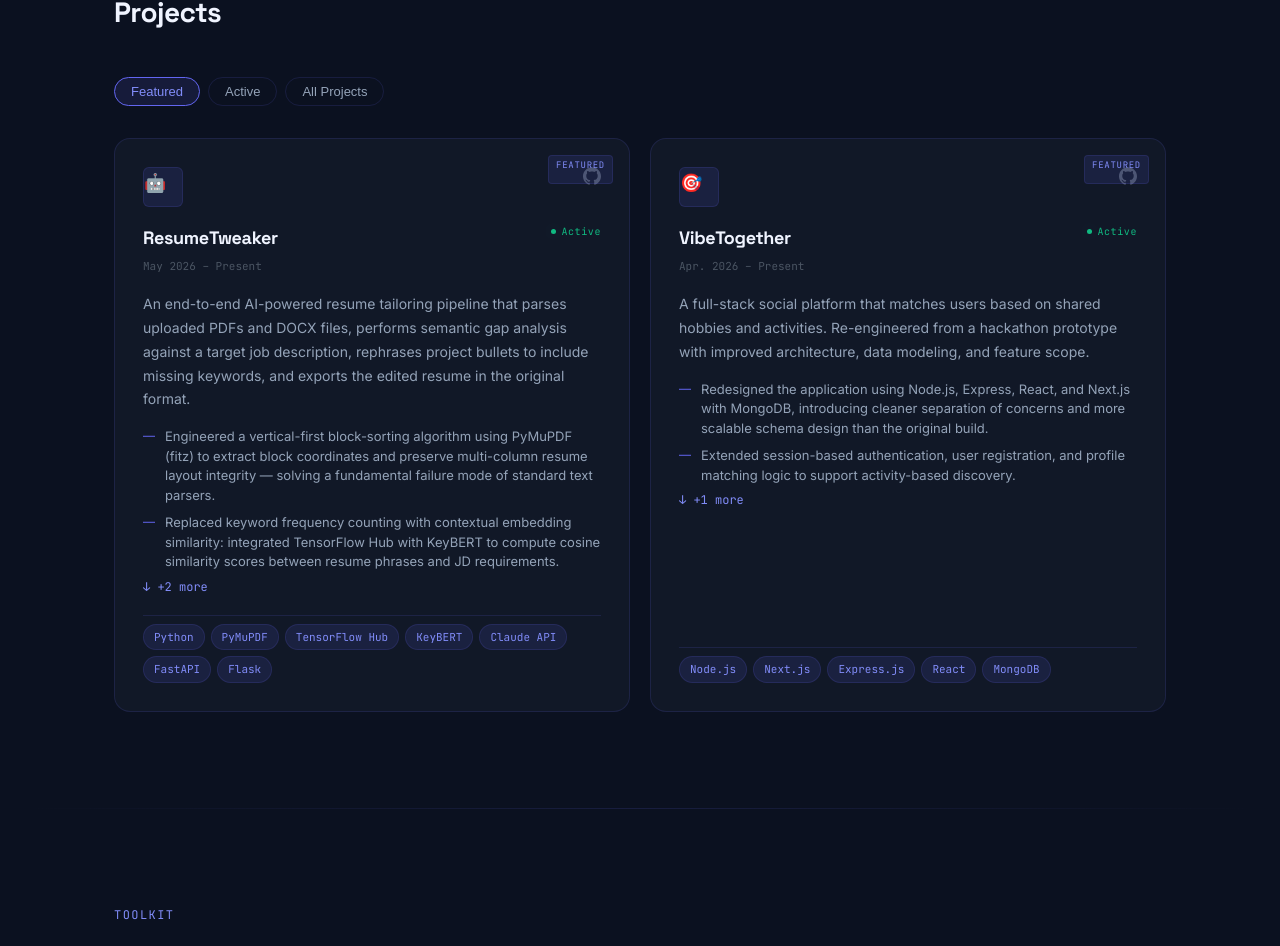
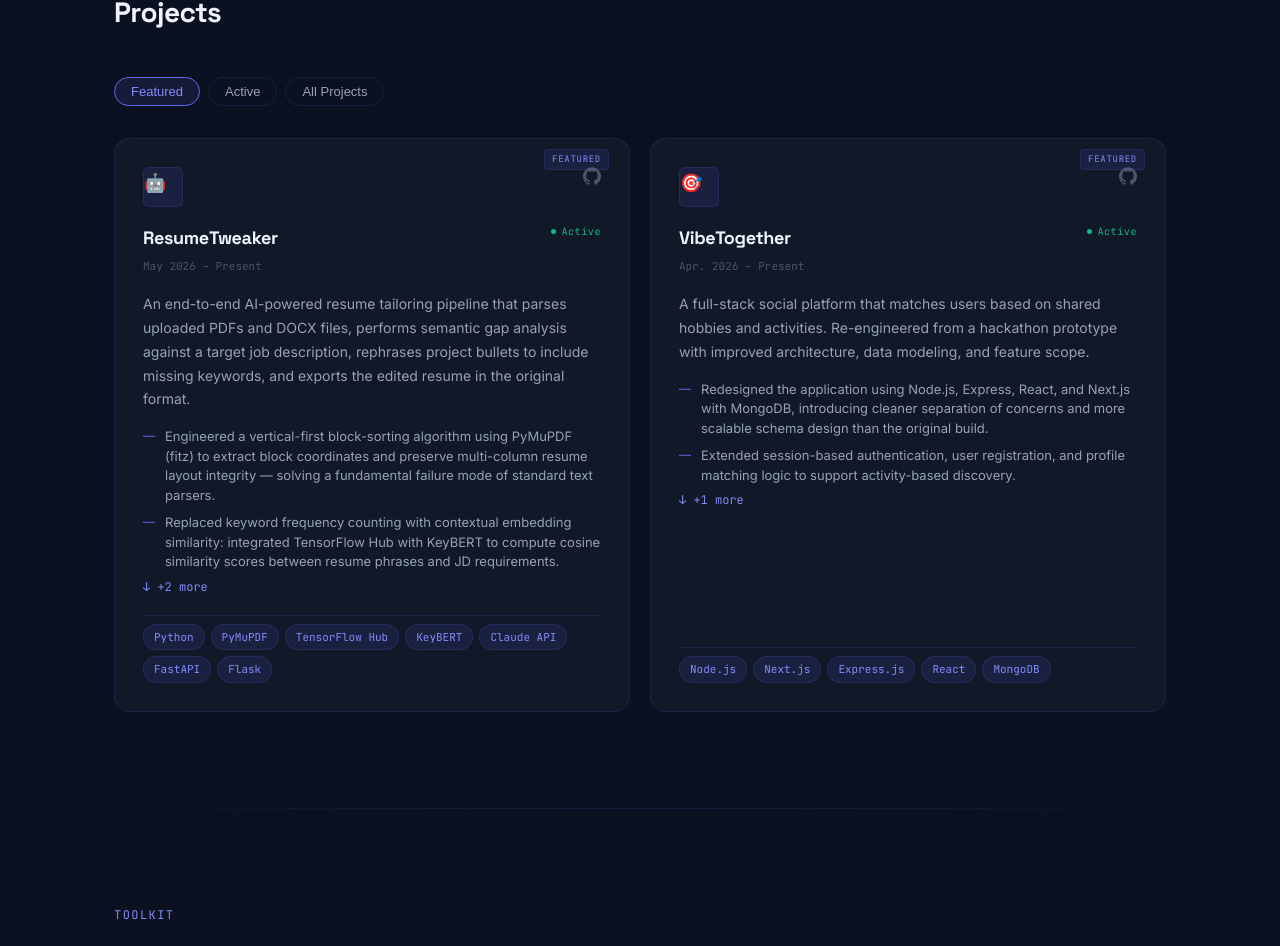
Before and after one commit to Saumy-m/SaumyaMehta, a Next.js app: page /SaumyaMehta/ in a window 1280 px wide. Shown: the part 2309-3255 px from the top of the page. Built offline with nearby package versions, Linux system fonts and the light colour scheme.

Commit message:
padding update again

```diff
--- a/styles/projects.css
+++ b/styles/projects.css
@@ -190,8 +190,8 @@
 /* Featured badge */
 .project-featured-badge {
   position: absolute;
-  top: 16px;
-  right: 16px;
+  top: 10px;
+  right: 20px;
   font-family: var(--font-mono);
   font-size: 9px;
   letter-spacing: 0.08em;
@@ -200,7 +200,6 @@
   background: var(--accent-dim);
   border: 1px solid var(--border);
   padding: 2px 7px;
-  padding-bottom: 10px;
   border-radius: 4px;
 }
 
```
